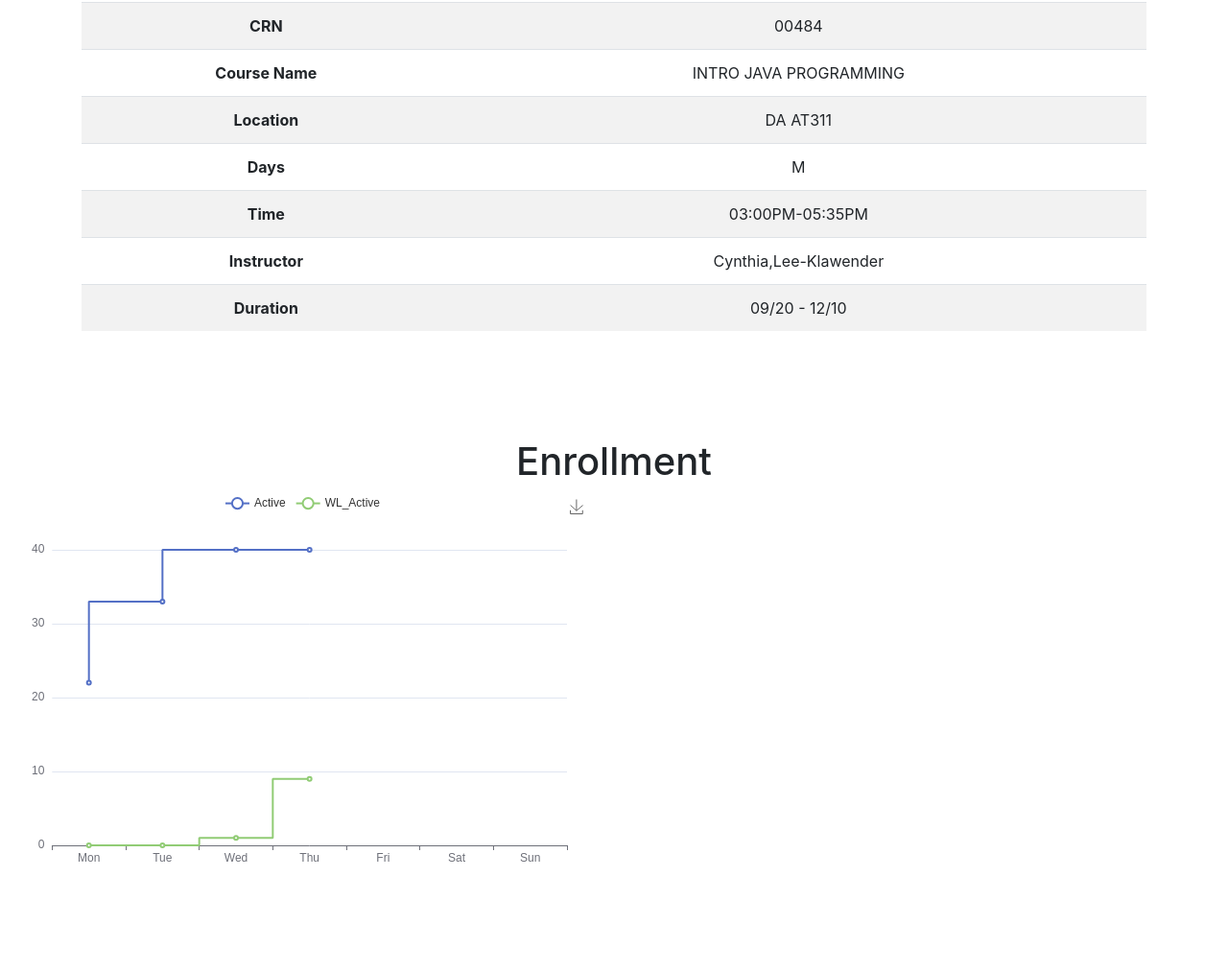
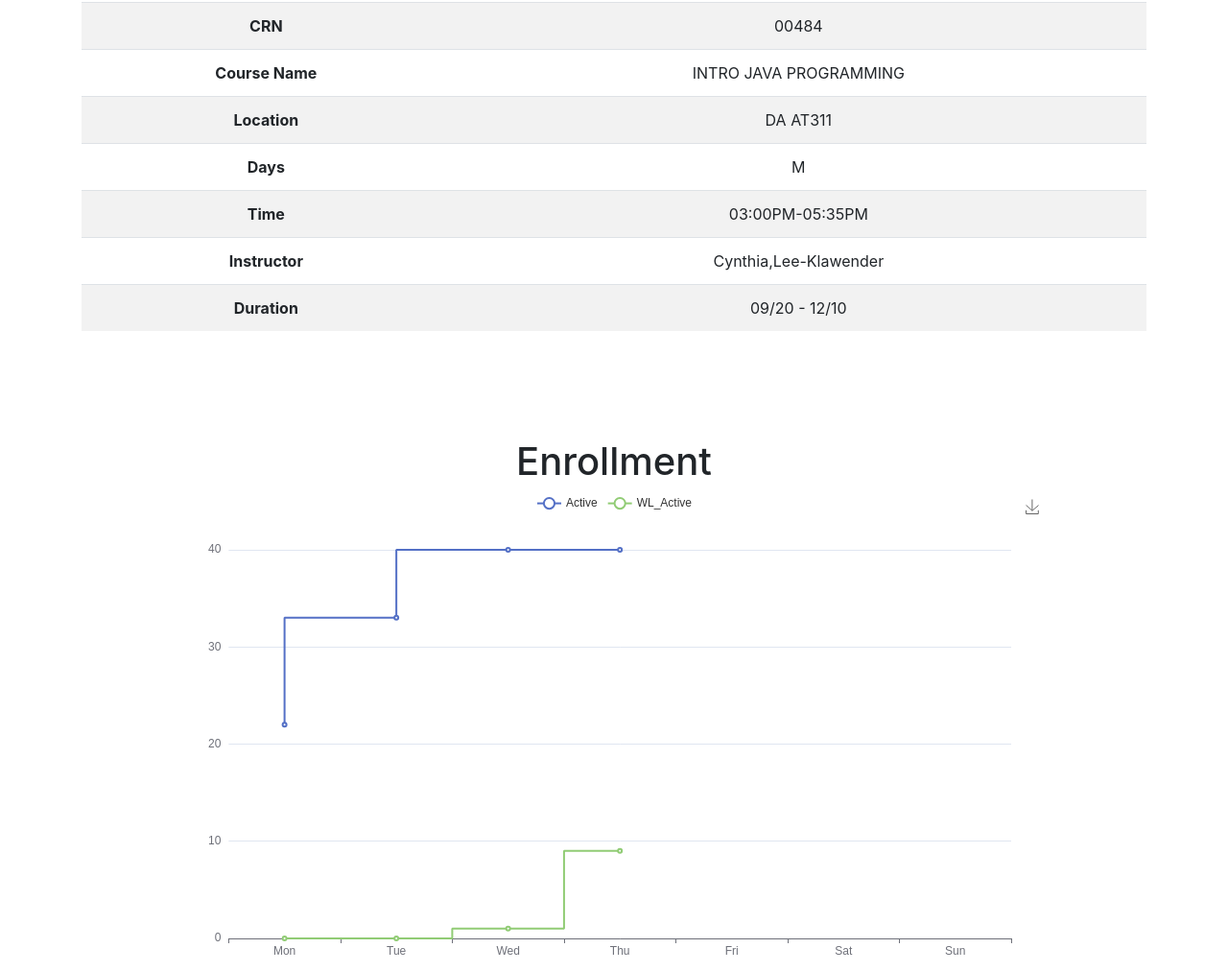
Before and after one commit to yifeili98/FHDAwebdemo.io, a plain HTML site: page html/exampleCourseDetail.html in a window 1280 px wide. Shown: the part 209-1222 px from the top of the page at 96% size. Before the commit the page ends 1122 px from the top, so only its background shows below. Drawn offline with nearby package versions, Linux system fonts and the light colour scheme.

Commit message:
fix: adjust margin of the chart

```diff
--- a/html/exampleCourseDetail.html
+++ b/html/exampleCourseDetail.html
@@ -90,7 +90,7 @@
           </div>
         </div>
         <div><h1 class="display-8" style="text-align: center">Enrollment</h1></div>
-        <div id="enrollchart" style="width: 600px;height:400px;"></div>
+        <div id="enrollchart" class="chartclass"></div>
     </div>
 
     <script type="text/javascript">
```
